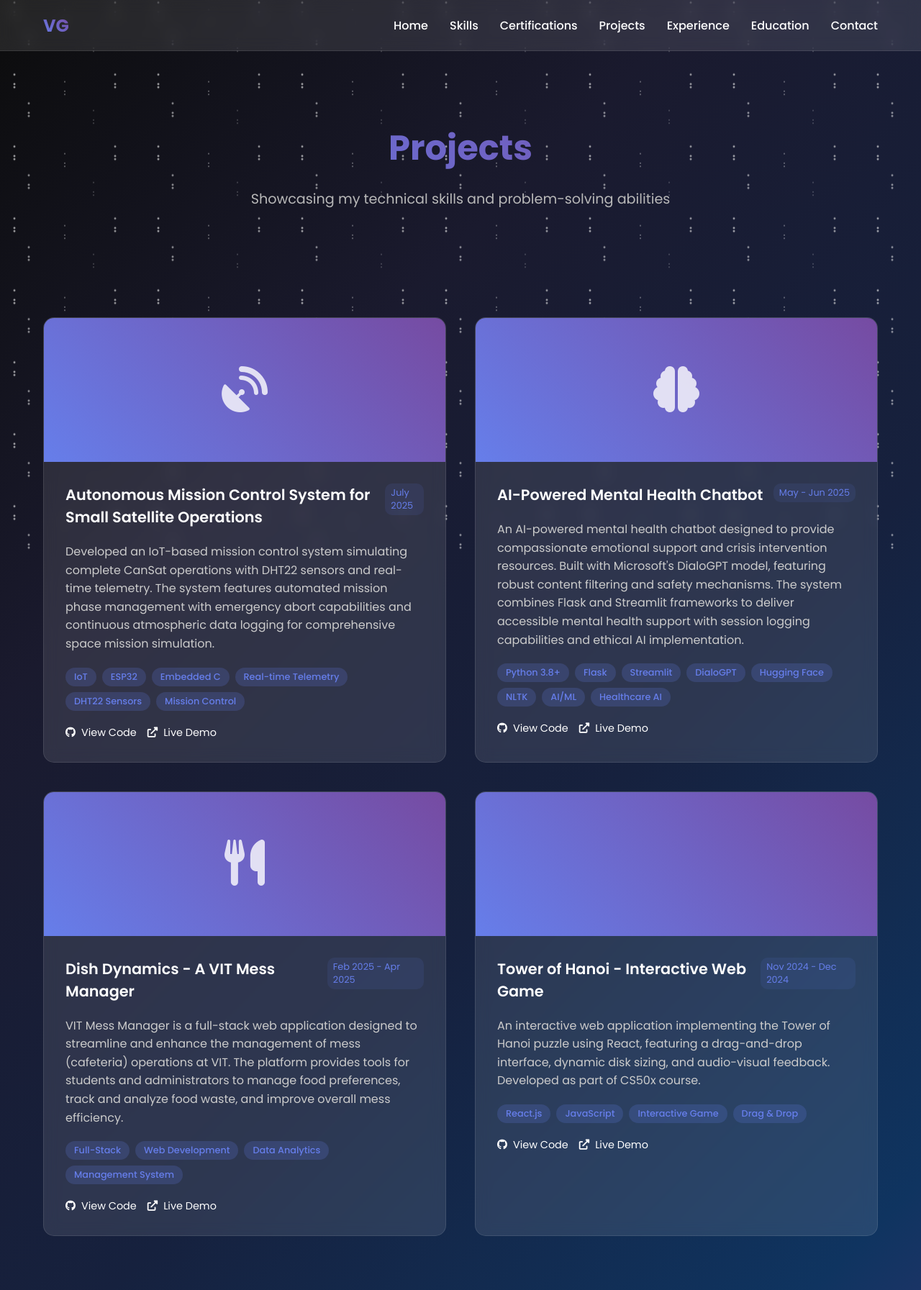
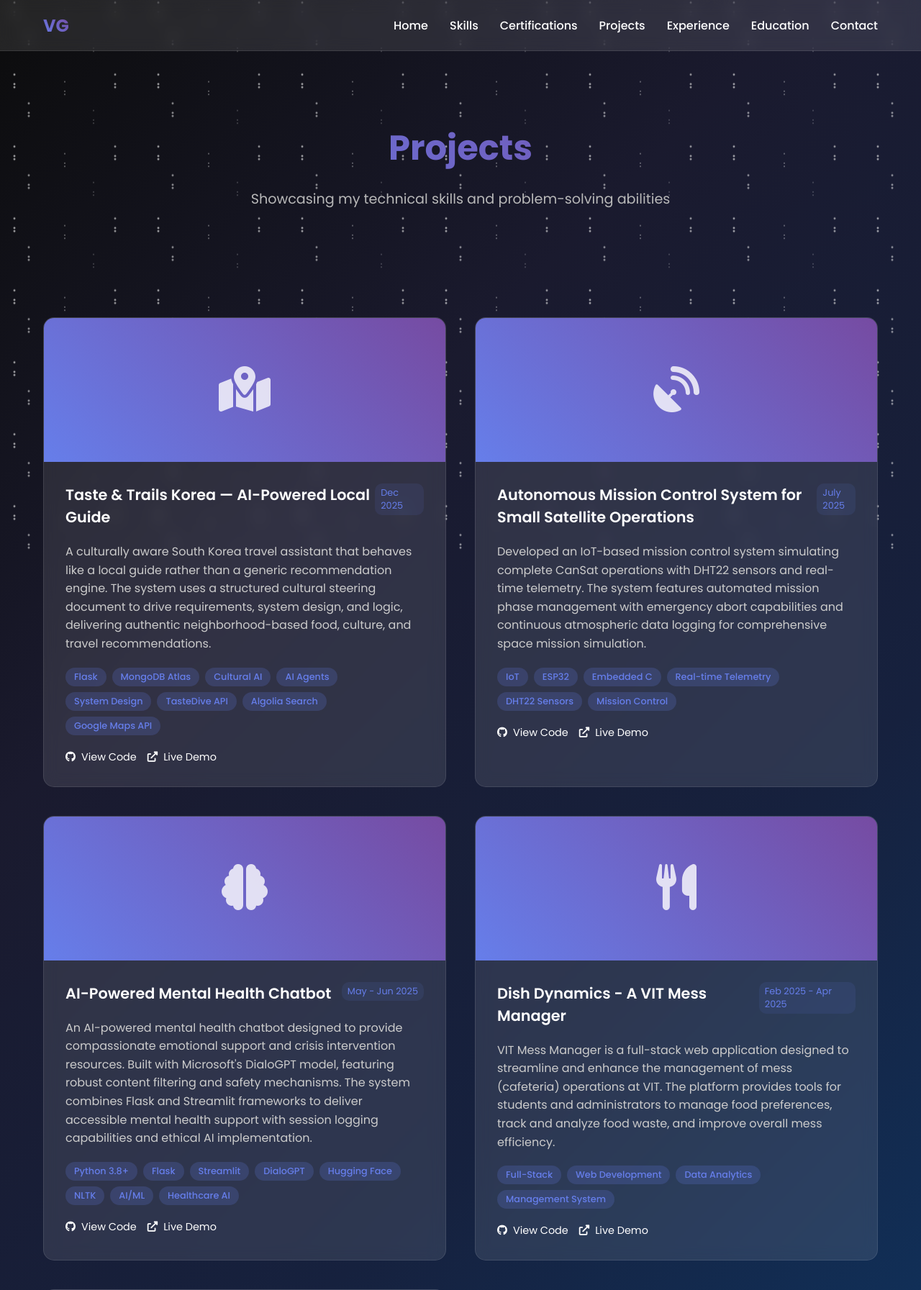
Before and after one commit to Vaibhavking8/Portfolio, a Flask app: page /projects in a window 1280 px wide. Shown: the top 1793 px of the page at 72% size. Run offline with Flask 3, Linux system fonts and the light colour scheme.

Commit message:
Updated Projects

```diff
--- a/templates/projects.html
+++ b/templates/projects.html
@@ -13,6 +13,46 @@
 <section class="projects-section">
     <div class="container">
         <div class="projects-grid">
+            <!-- Taste & Trails Korea -->
+            <div class="project-card">
+                <div class="project-image">
+                    <div class="project-placeholder">
+                        <i class="fas fa-map-marked-alt"></i>
+                    </div>
+                </div>
+                <div class="project-content">
+                    <div class="project-header">
+                        <h3>Taste & Trails Korea — AI-Powered Local Guide</h3>
+                        <span class="project-date">Dec 2025</span>
+                    </div>
+                    <p class="project-description">
+                        A culturally aware South Korea travel assistant that behaves like a local guide rather than a generic
+                        recommendation engine. The system uses a structured cultural steering document to drive requirements,
+                        system design, and logic, delivering authentic neighborhood-based food, culture, and travel recommendations.
+                    </p>
+                    <div class="project-tech">
+                        <span class="tech-tag">Flask</span>
+                        <span class="tech-tag">MongoDB Atlas</span>
+                        <span class="tech-tag">Cultural AI</span>
+                        <span class="tech-tag">AI Agents</span>
+                        <span class="tech-tag">System Design</span>
+                        <span class="tech-tag">TasteDive API</span>
+                        <span class="tech-tag">Algolia Search</span>
+                        <span class="tech-tag">Google Maps API</span>
+                    </div>
+                    <div class="project-links">
+                        <a href="https://github.com/Vaibhavking8/Kiro-5-The-Local-Guide" class="project-link" target="_blank">
+                            <i class="fab fa-github"></i>
+                            <span>View Code</span>
+                        </a>
+                        <a href="https://taste-and-trails-korea.vercel.app" class="project-link" target="_blank">
+                            <i class="fas fa-external-link-alt"></i>
+                            <span>Live Demo</span>
+                        </a>
+                    </div>
+                </div>
+            </div>
+
             <!-- Autonomous Mission Control System -->
             <div class="project-card">
                 <div class="project-image">
```
